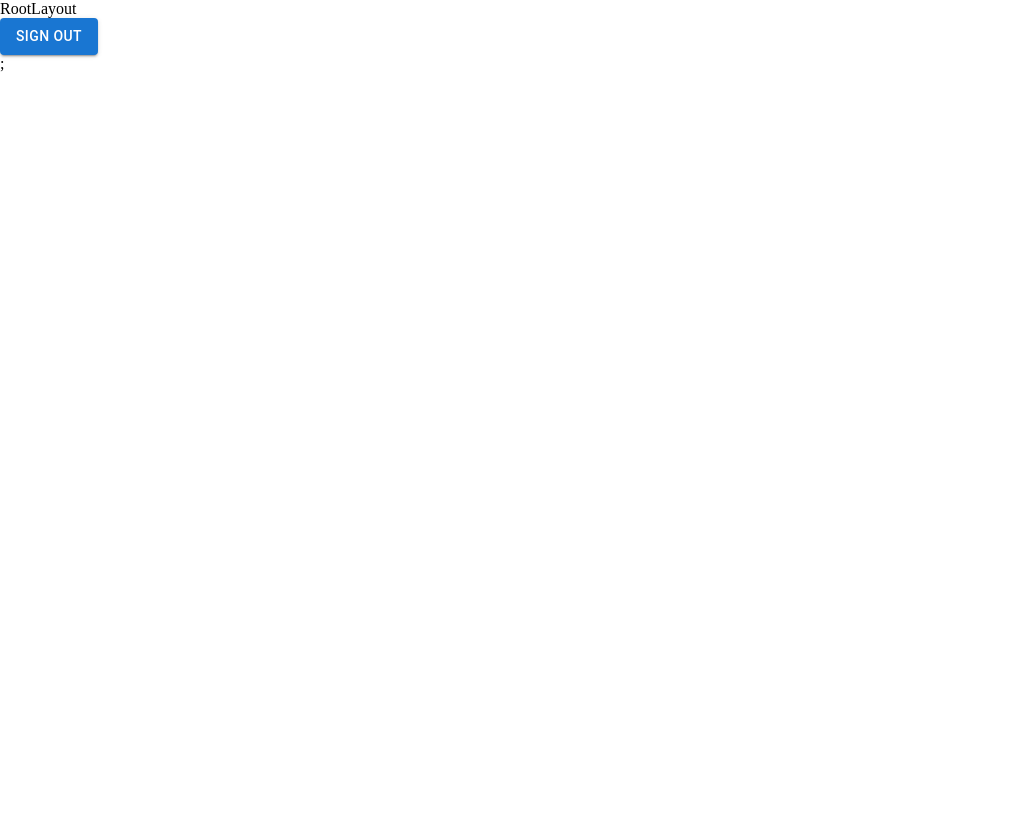
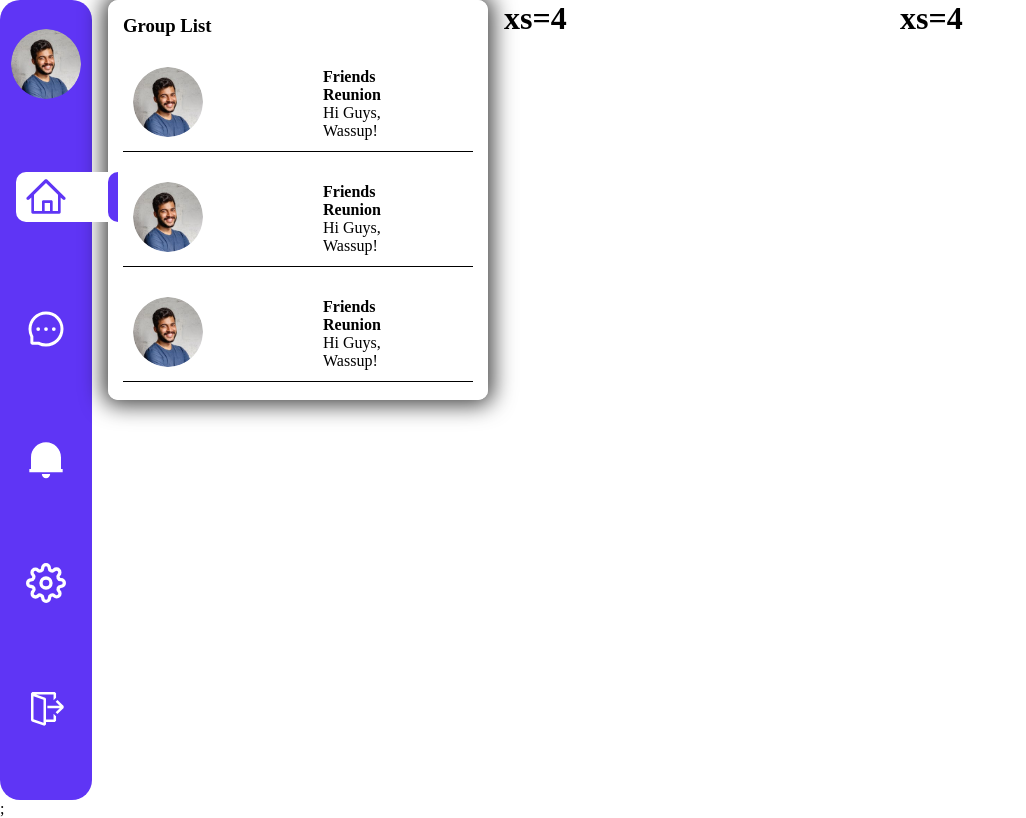
Before and after one commit to amuhaimen/bachal-2, a React (Vite) app: page /bachal2 in a window 1280 px wide. Shown: the whole page, without its empty margins (0-1026 px from the left). Built offline with nearby package versions, Linux system fonts and the light colour scheme.

Commit message:
Group list component added

```diff
--- /dev/null
+++ b/src/components/GroupList.jsx
@@ -0,0 +1,121 @@
+import React from "react";
+import { Button } from "@mui/material";
+import profile from "../assets/profile.png";
+
+const GroupList = () => {
+  return (
+    <div className="box">
+      <h3>Group List</h3>
+      <div className="list">
+        <div className="img">
+          <img src={profile} />
+        </div>
+        <div className="details">
+          <h4>Friends Reunion</h4>
+          <p>Hi Guys, Wassup!</p>
+        </div>
+        <div className="button">
+          <Button variant="contained">Join</Button>
+        </div>
+      </div>
+      <div className="list">
+        <div className="img">
+          <img src={profile} />
+        </div>
+        <div className="details">
+          <h4>Friends Reunion</h4>
+          <p>Hi Guys, Wassup!</p>
+        </div>
+        <div className="button">
+          <Button variant="contained">Join</Button>
+        </div>
+      </div>
+      <div className="list">
+        <div className="img">
+          <img src={profile} />
+        </div>
+        <div className="details">
+          <h4>Friends Reunion</h4>
+          <p>Hi Guys, Wassup!</p>
+        </div>
+        <div className="button">
+          <Button variant="contained">Join</Button>
+        </div>
+      </div>
+      <div className="list">
+        <div className="img">
+          <img src={profile} />
+        </div>
+        <div className="details">
+          <h4>Friends Reunion</h4>
+          <p>Hi Guys, Wassup!</p>
+        </div>
+        <div className="button">
+          <Button variant="contained">Join</Button>
+        </div>
+      </div>
+      <div className="list">
+        <div className="img">
+          <img src={profile} />
+        </div>
+        <div className="details">
+          <h4>Friends Reunion</h4>
+          <p>Hi Guys, Wassup!</p>
+        </div>
+        <div className="button">
+          <Button variant="contained">Join</Button>
+        </div>
+      </div>
+      <div className="list">
+        <div className="img">
+          <img src={profile} />
+        </div>
+        <div className="details">
+          <h4>Friends Reunion</h4>
+          <p>Hi Guys, Wassup!</p>
+        </div>
+        <div className="button">
+          <Button variant="contained">Join</Button>
+        </div>
+      </div>
+      <div className="list">
+        <div className="img">
+          <img src={profile} />
+        </div>
+        <div className="details">
+          <h4>Friends Reunion</h4>
+          <p>Hi Guys, Wassup!</p>
+        </div>
+        <div className="button">
+          <Button variant="contained">Join</Button>
+        </div>
+      </div>
+      <div className="list">
+        <div className="img">
+          <img src={profile} />
+        </div>
+        <div className="details">
+          <h4>Friends Reunion</h4>
+          <p>Hi Guys, Wassup!</p>
+        </div>
+        <div className="button">
+          <Button variant="contained">Join</Button>
+        </div>
+      </div>
+      <div className="list">
+        <div className="img">
+          <img src={profile} />
+        </div>
+        <div className="details">
+          <h4>Friends Reunion</h4>
+          <p>Hi Guys, Wassup!</p>
+        </div>
+        <div className="button">
+          <Button variant="contained">Join</Button>
+        </div>
+      </div>
+    </div>
+  );
+};
+
+export default GroupList;
--- a/src/components/RootLayout.jsx
+++ b/src/components/RootLayout.jsx
@@ -1,11 +1,64 @@
 import React from "react";
 import { Outlet } from "react-router-dom";
+import { Grid } from "@mui/material";
+import profile from "../assets/profile.png";
+import { RxHome } from "react-icons/rx";
+import { AiOutlineMessage } from "react-icons/ai";
+import { RiNotification2Fill } from "react-icons/ri";
+import { FiSettings } from "react-icons/fi";
+import { VscSignOut } from "react-icons/vsc";
+import { Link, useLocation } from "react-router-dom";
 
 const RootLayout = () => {
+  const location = useLocation();
+  console.log(location.pathname);
   return (
     <>
-      <div>RootLayout</div>
-      <Outlet />
+      <Grid container spacing={2}>
+        <Grid item xs={1}>
+          <div className="navbar">
+            <div className="navcontainer">
+              <img src={profile} />
+              <ul>
+                <li>
+                  <Link
+                    to="/bachal2"
+                    className={
+                      location.pathname == "/bachal2" ? "active" : "icon"
+                    }
+                  >
+                    <RxHome />
+                  </Link>
+                </li>
+                <li>
+                  <Link
+                    to="/bachal2/message"
+                    className={
+                      location.pathname == "/bachal2/message"
+                        ? "active"
+                        : "icon"
+                    }
+                  >
+                    <AiOutlineMessage />
+                  </Link>
+                </li>
+                <li>
+                  <RiNotification2Fill className="icon" />
+                </li>
+                <li>
+                  <FiSettings className="icon" />
+                </li>
+                <li>
+                  <VscSignOut className="icon" />
+                </li>
+              </ul>
+            </div>
+          </div>
+        </Grid>
+        <Grid item xs={11}>
+          <Outlet />
+        </Grid>
+      </Grid>
     </>
   );
 };
--- a/src/index.css
+++ b/src/index.css
@@ -1,6 +1,10 @@
 * {
   margin: 0;
   padding: 0;
+}
+
+ul li {
+  list-style: none;
 }
 
 .regimg {
@@ -64,3 +68,104 @@
   width: 100%;
   margin: 20px 0;
 }
+
+.navbar {
+  width: 100%;
+  height: 100vh;
+}
+
+.navcontainer {
+  height: 100vh;
+  width: 100%;
+  border-radius: 20px;
+  background: #5f35f5;
+  display: flex;
+  flex-direction: column;
+  align-items: center;
+  justify-content: center;
+}
+
+.navcontainer img {
+  width: 70px;
+  height: 70px;
+  border-radius: 50%;
+  margin-bottom: 40px;
+}
+
+.icon {
+  color: #fff;
+  font-size: 40px;
+  margin: 40px 0;
+  cursor: pointer;
+  display: inline-block;
+}
+.active {
+  display: inline-block;
+  color: #5f35f5;
+  font-size: 40px;
+  margin: 40px 0;
+  cursor: pointer;
+  position: relative;
+  z-index: 2;
+}
+
+.active:after {
+  position: absolute;
+  top: -7px;
+  left: -10px;
+  background: #fff;
+  width: 254%;
+  height: 100%;
+  content: "";
+  z-index: -1;
+  border-top-left-radius: 10px;
+  border-bottom-left-radius: 10px;
+}
+
+.active:before {
+  position: absolute;
+  top: -7px;
+  right: -52px;
+  background: #5f35f5;
+  width: 10px;
+  height: 100%;
+  content: "";
+  border-top-left-radius: 10px;
+  border-bottom-left-radius: 10px;
+}
+
+.icon:hover {
+  border: #fff 5px solid;
+}
+
+.box {
+  padding: 15px;
+  box-sizing: border-box;
+  width: 100%;
+  height: 400px;
+  background: #fff;
+  border-radius: 10px;
+  overflow-y: scroll;
+  -webkit-box-shadow: 0px 0px 22px 5px rgba(0, 0, 0, 0.75);
+  -moz-box-shadow: 0px 0px 22px 5px rgba(0, 0, 0, 0.75);
+  box-shadow: 0px 0px 22px 5px rgba(0, 0, 0, 0.75);
+}
+
+.list {
+  display: flex;
+  column-gap: 120px;
+  align-items: center;
+  margin: 20px 0;
+  border-bottom: 1px solid #000;
+  padding: 10px;
+}
+
+.list:last-child {
+  border-bottom: 0;
+}
+
+.list img {
+  width: 70px;
+  height: 70px;
+  border-radius: 50%;
+}
--- a/src/pages/Home.jsx
+++ b/src/pages/Home.jsx
@@ -2,6 +2,7 @@ import React from "react";
 import { Grid, TextField, Button, Alert } from "@mui/material";
 import { getAuth, signOut } from "firebase/auth";
 import { useNavigate } from "react-router-dom";
+import GroupList from "../components/GroupList";
 
 const Home = () => {
   const auth = getAuth();
@@ -19,11 +20,22 @@ const Home = () => {
   };
 
   return (
-    <div>
-      <Button onClick={handleLogut} variant="contained">
-        Sign Out
-      </Button>
-    </div>
+    <Grid container spacing={2}>
+      <Grid item xs={4}>
+        <GroupList />
+      </Grid>
+      <Grid item xs={4}>
+        <h1>xs=4</h1>
+      </Grid>
+      <Grid item xs={4}>
+        <h1>xs=4</h1>
+      </Grid>
+    </Grid>
+    // <div>
+    //   <Button onClick={handleLogut} variant="contained">
+    //     Sign Out
+    //   </Button>
+    // </div>
   );
 };
 
--- a/src/pages/Message.jsx
+++ b/src/pages/Message.jsx
@@ -1,7 +1,7 @@
 import React from "react";
 
 const Message = () => {
-  return <div>Message</div>;
+  return <div>Message</div>
 };
 
 export default Message;
```
Also changed, not shown: src/assets/profile.png (added).
